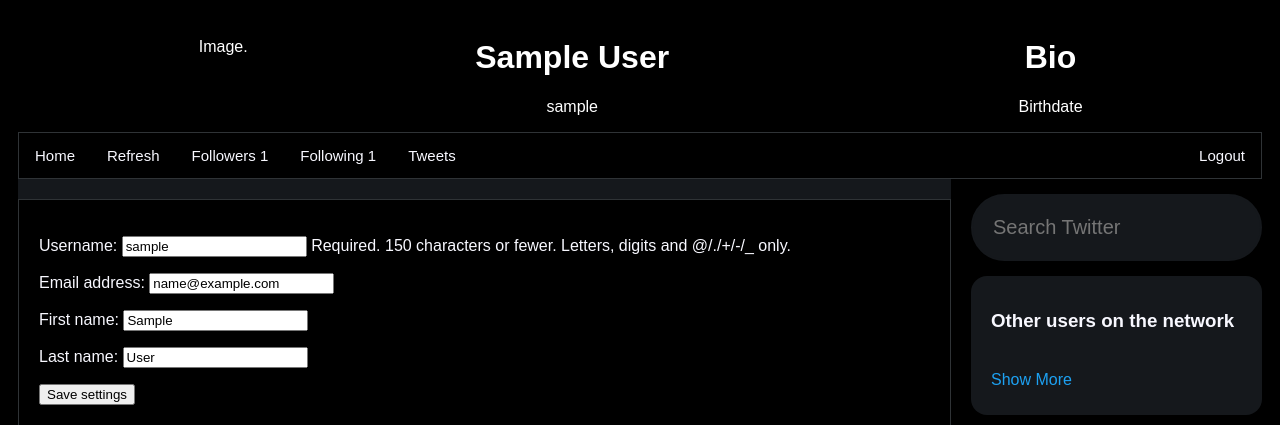
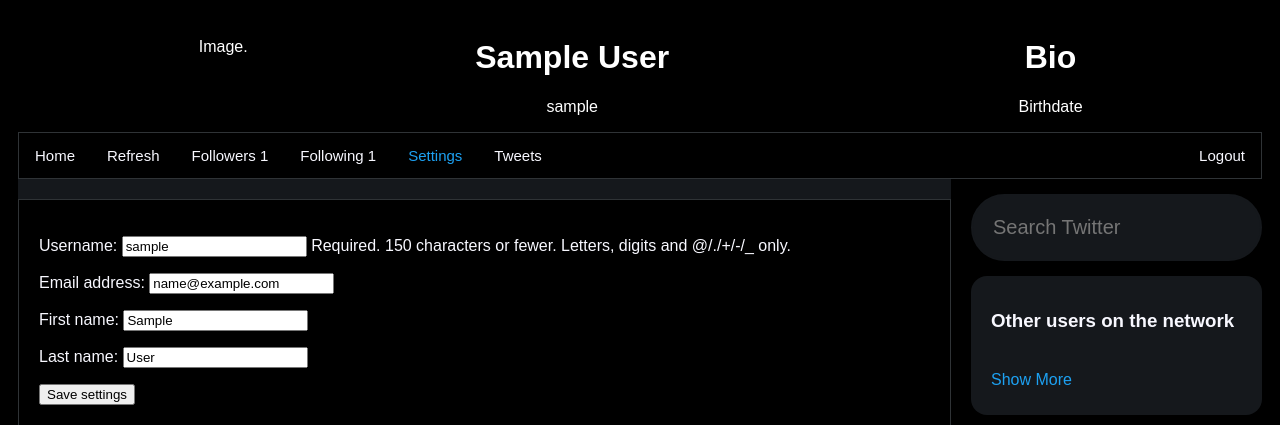
Before and after one commit to Intro-to-SE-Spring-21/Group-8, a Django app: a page that uses MainApp/templates/MainApp/profile.html in a window 1280 px wide. Shown: the top 425 px of the page. Run offline with Django 3.2, Linux system fonts and the light colour scheme; a user stored in the database is signed in; tables that the repository leaves empty hold one stand-in row (values such as "Sample post").

Commit message:
Navbar Update

```diff
--- a/MainApp/templates/MainApp/profile.html
+++ b/MainApp/templates/MainApp/profile.html
@@ -189,12 +189,20 @@
         <a href="">Refresh</a>
         {% if clickedtab != 2 %}
         <a href="{% url 'MainApp:followerstab' profile_user.username %}">Followers {{followed_by_len}}</a>
+        {% else %}
+        <a href="{% url 'MainApp:followerstab' profile_user.username %}" style="color: rgb(29,161,242);">Followers {{followed_by_len}}</a>
         {% endif %}{% if clickedtab != 3 %}
         <a href="{% url 'MainApp:followingtab' profile_user.username %}">Following {{following_len}}</a>
+        {% else %}
+        <a href="{% url 'MainApp:followingtab' profile_user.username %}" style="color: rgb(29,161,242);">Following {{following_len}}</a>
         {% endif %}{% if clickedtab != 4 and isNative %}
         <a href="{% url 'MainApp:settingstab' user.username %}">Settings</a>
+        {% elif isNative %}
+        <a href="{% url 'MainApp:settingstab' user.username %}" style="color: rgb(29,161,242);">Settings</a>
         {% endif %}{% if clickedtab != 1 %}
         <a href=".">Tweets</a>
+        {% else %}
+        <a href="." style="color: rgb(29,161,242);">Tweets</a>
         {% endif %}
 
         {% if validSession %}
```
